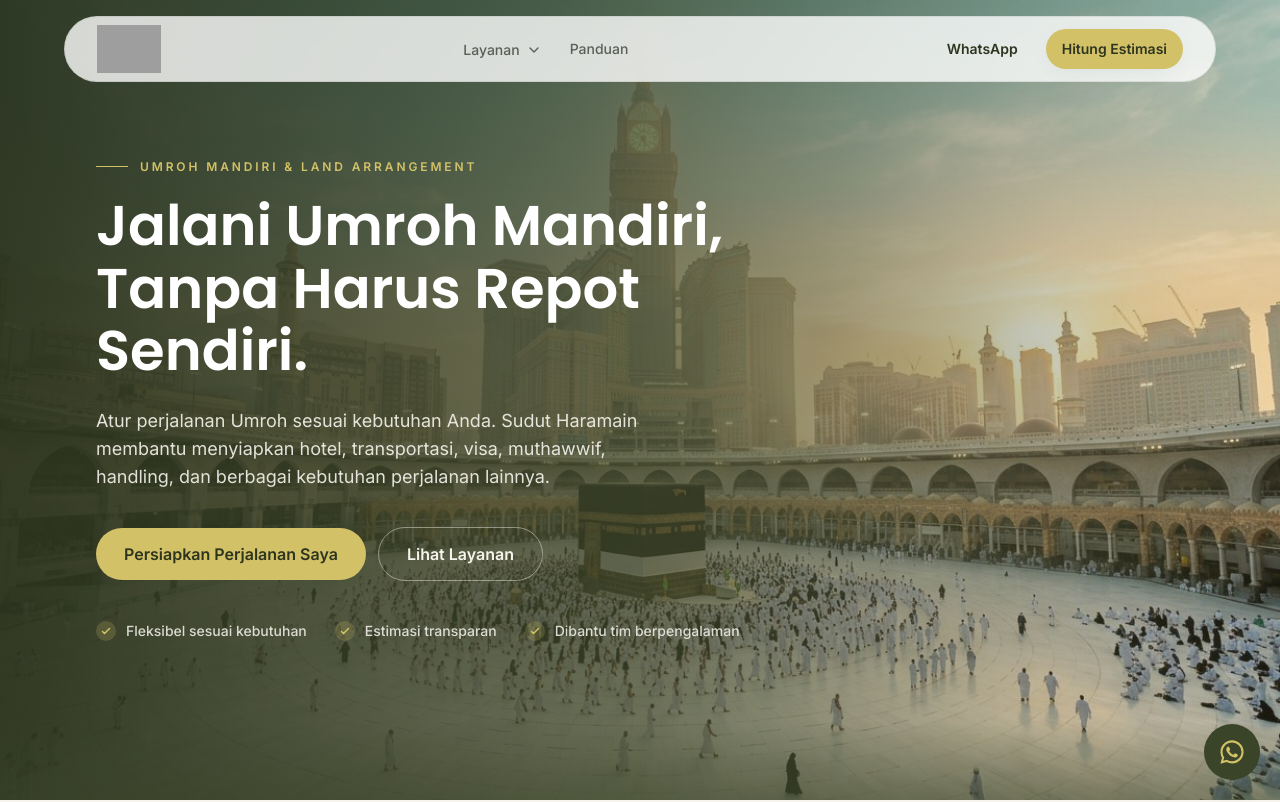
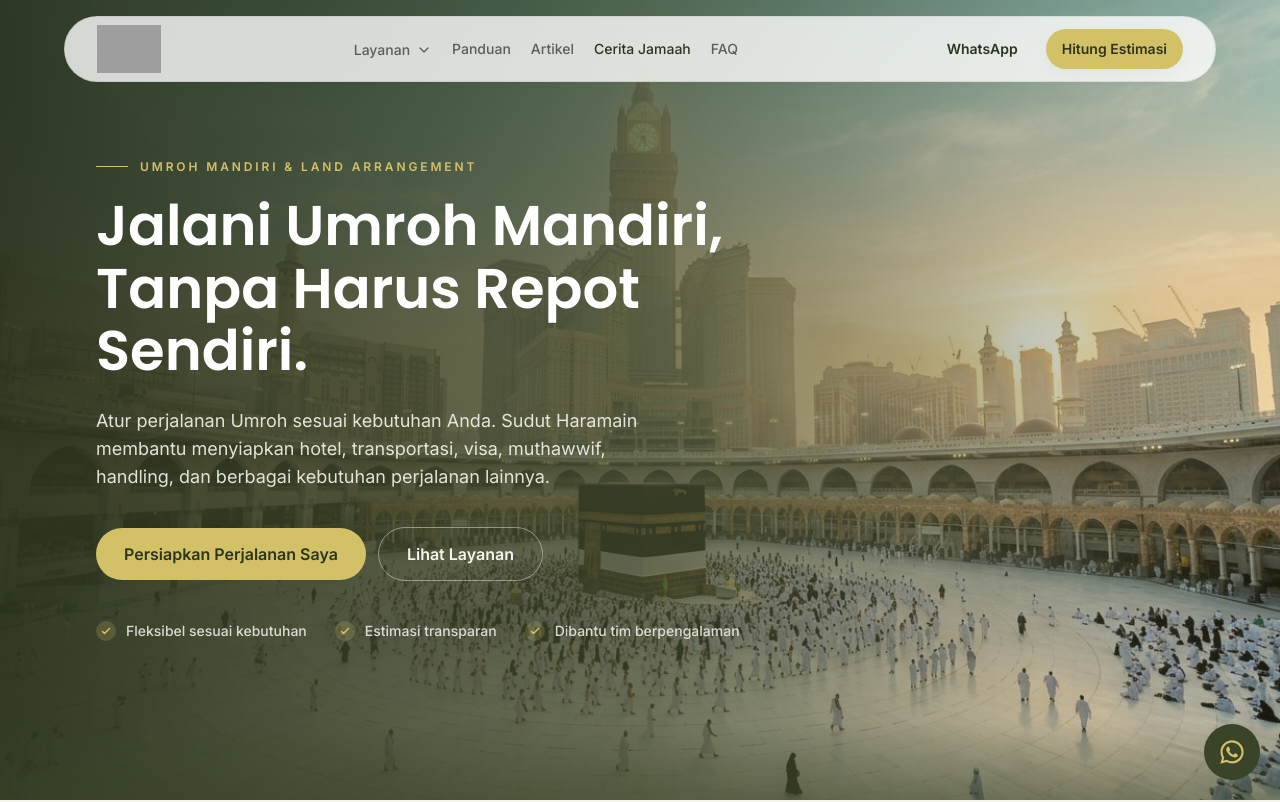
Before and after one commit to adityamzr/sht-web, a Nuxt app: page / in a window 1280 px wide. Shown: the top 802 px of the page. Built offline with nearby package versions, Linux system fonts and the light colour scheme; grey boxes are pictures that could not be loaded.

Commit message:
feat(nav): add content destinations and mobile icons

```diff
--- a/components/SiteHeader.vue
+++ b/components/SiteHeader.vue
@@ -29,7 +29,13 @@ onMounted(() => {
 
 onBeforeUnmount(() => window.removeEventListener('scroll', updateScrollState))
 
-const navItems = [{ label: 'Panduan', to: '/guides' }]
+const navItems = [
+  { label: 'Panduan', to: '/guides', icon: 'guide' },
+  // Dedicated routes belum tersedia; gunakan destination valid terdekat sampai milestone konten berikutnya.
+  { label: 'Artikel', to: '/guides', icon: 'article' },
+  { label: 'Cerita Jamaah', to: '/', icon: 'stories' },
+  { label: 'FAQ', to: '/guides', icon: 'faq' },
+]
 const serviceMenu = [
   { label: 'Visa Umroh', subtitle: 'Pengurusan visa untuk perjalanan Umroh.', to: '/services/visa', icon: 'visa' },
   { label: 'Badal Umroh', subtitle: 'Pelaksanaan Badal Umroh sesuai amanah keluarga.', to: '/services', icon: 'badal' },
@@ -64,7 +70,7 @@ watch(
           <img src="/assets/images/sht_horizontal_black_logo.png" alt="" class="h-12 w-auto" />
         </NuxtLink>
 
-        <nav class="hidden items-center gap-7 lg:flex" aria-label="Navigasi utama">
+        <nav class="hidden items-center gap-5 lg:flex" aria-label="Navigasi utama">
           <div class="relative" @mouseenter="openServicesMenu" @mouseleave="scheduleServicesClose">
             <button type="button" class="inline-flex items-center gap-1.5 text-sm font-medium text-sht-charcoal/70 transition-colors hover:text-sht-olive-dark" :aria-expanded="isServicesOpen" aria-controls="services-menu" @click="isServicesOpen = !isServicesOpen" @keydown.esc="isServicesOpen = false">
               Layanan
@@ -124,8 +130,18 @@ watch(
                 {{ item.label }}
               </NuxtLink>
             </div>
-            <NuxtLink to="/guides" class="mt-2 block rounded-xl px-3 py-3 text-sm font-medium text-sht-charcoal/80 hover:bg-sht-off-white hover:text-sht-olive-dark">Panduan</NuxtLink>
-            <div class="mt-3 flex flex-col gap-2 px-1 pb-2"><AppButton to="/estimator" variant="gold" block>Hitung Estimasi Umroh</AppButton><AppButton :href="waUrl" variant="ghost" block external class="border border-sht-olive/20 text-sht-olive-dark hover:bg-sht-olive/5 hover:text-sht-olive-dark">Konsultasi via WhatsApp</AppButton></div>
+            <div class="mt-2 space-y-1 border-t border-sht-stone/70 pt-2">
+              <NuxtLink v-for="item in navItems" :key="item.label" :to="item.to" class="flex min-h-[44px] items-center gap-3 rounded-xl px-3 py-2 text-sm font-medium text-sht-charcoal/80 hover:bg-sht-off-white hover:text-sht-olive-dark">
+                <span class="flex h-7 w-7 shrink-0 items-center justify-center rounded-lg bg-sht-gold/15 text-sht-olive" aria-hidden="true">
+                  <svg v-if="item.icon === 'guide'" class="h-4 w-4" viewBox="0 0 24 24" fill="none" stroke="currentColor" stroke-width="1.7"><path stroke-linecap="round" stroke-linejoin="round" d="M4.5 5.5A2.5 2.5 0 0 1 7 3h4.5v16H7a2.5 2.5 0 0 0-2.5 2.5v-16Z"/><path stroke-linecap="round" stroke-linejoin="round" d="M19.5 5.5A2.5 2.5 0 0 0 17 3h-4.5v16H17a2.5 2.5 0 0 1 2.5 2.5v-16Z"/></svg>
+                  <svg v-else-if="item.icon === 'article'" class="h-4 w-4" viewBox="0 0 24 24" fill="none" stroke="currentColor" stroke-width="1.7"><path stroke-linejoin="round" d="M6.5 3.5h8l3 3v14h-11a1.5 1.5 0 0 1-1.5-1.5V5a1.5 1.5 0 0 1 1.5-1.5Z"/><path stroke-linecap="round" d="M9 11h6M9 14h6M9 17h4M14.5 3.5V7h3"/></svg>
+                  <svg v-else-if="item.icon === 'stories'" class="h-4 w-4" viewBox="0 0 24 24" fill="none" stroke="currentColor" stroke-width="1.7"><circle cx="9" cy="8" r="2.5"/><circle cx="16.5" cy="9" r="2"/><path stroke-linecap="round" d="M4.5 18a4.5 4.5 0 0 1 9 0M14 17a3.5 3.5 0 0 1 6 1"/></svg>
+                  <svg v-else class="h-4 w-4" viewBox="0 0 24 24" fill="none" stroke="currentColor" stroke-width="1.7"><circle cx="12" cy="12" r="8.5"/><path stroke-linecap="round" d="M9.8 9.5a2.3 2.3 0 1 1 3.8 1.7c-1 .8-1.6 1.2-1.6 2.5M12 17h.01"/></svg>
+                </span>
+                {{ item.label }}
+              </NuxtLink>
+            </div>
+            <div class="mt-3 flex flex-col gap-2 px-1 pb-2"><AppButton to="/estimator" variant="gold" block><svg class="h-4 w-4" viewBox="0 0 24 24" fill="none" stroke="currentColor" stroke-width="1.8" aria-hidden="true"><rect x="5" y="3" width="14" height="18" rx="2"/><path stroke-linecap="round" d="M8 7h8M8 11h.01M12 11h.01M16 11h.01M8 15h.01M12 15h.01M16 15h.01M8 18h8"/></svg>Hitung Estimasi Umroh</AppButton><AppButton :href="waUrl" variant="ghost" block external class="border border-sht-olive/20 text-sht-olive-dark hover:bg-sht-olive/5 hover:text-sht-olive-dark"><svg class="h-4 w-4" viewBox="0 0 24 24" fill="none" stroke="currentColor" stroke-width="1.8" aria-hidden="true"><path stroke-linecap="round" stroke-linejoin="round" d="M5 5.5h14A2.5 2.5 0 0 1 21.5 8v7A2.5 2.5 0 0 1 19 17.5H11L7 21v-3.5H5A2.5 2.5 0 0 1 2.5 15V8A2.5 2.5 0 0 1 5 5.5Z"/></svg>Konsultasi via WhatsApp</AppButton></div>
           </nav>
         </Container>
       </div>
```
